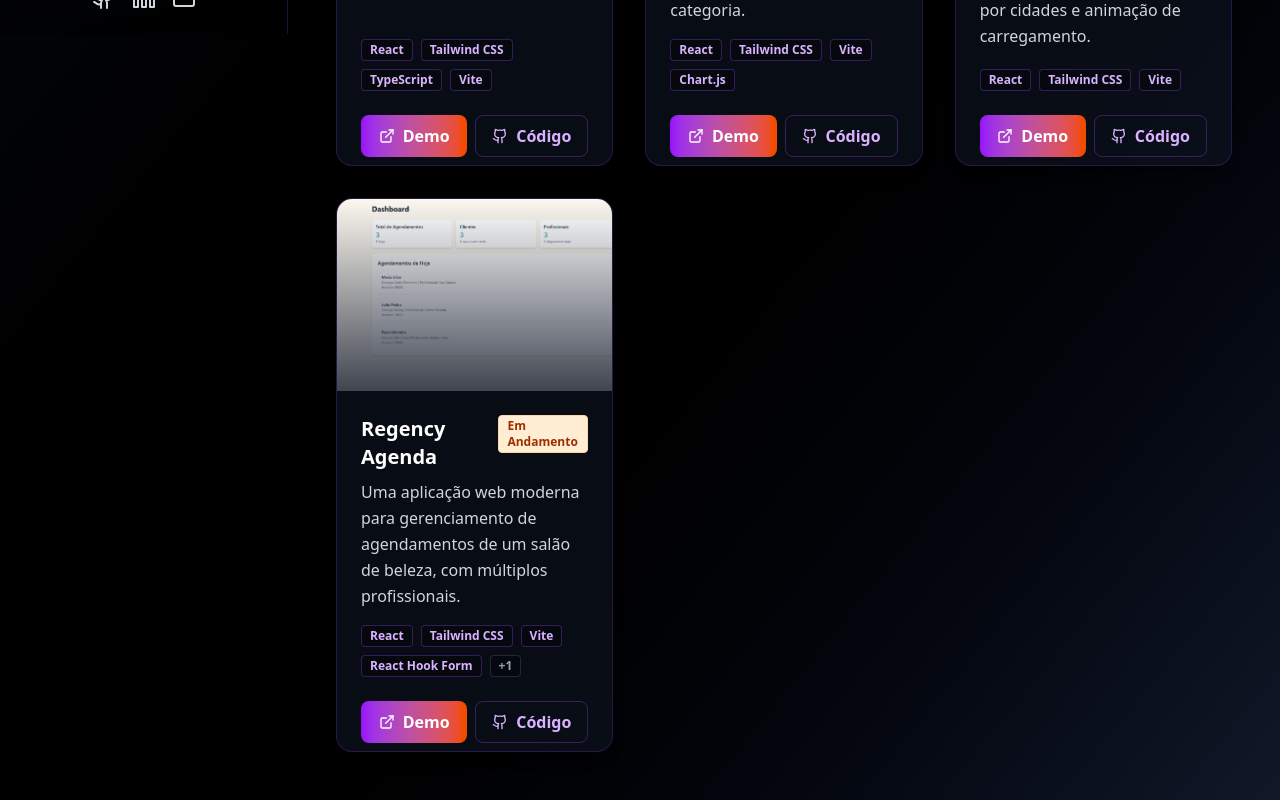
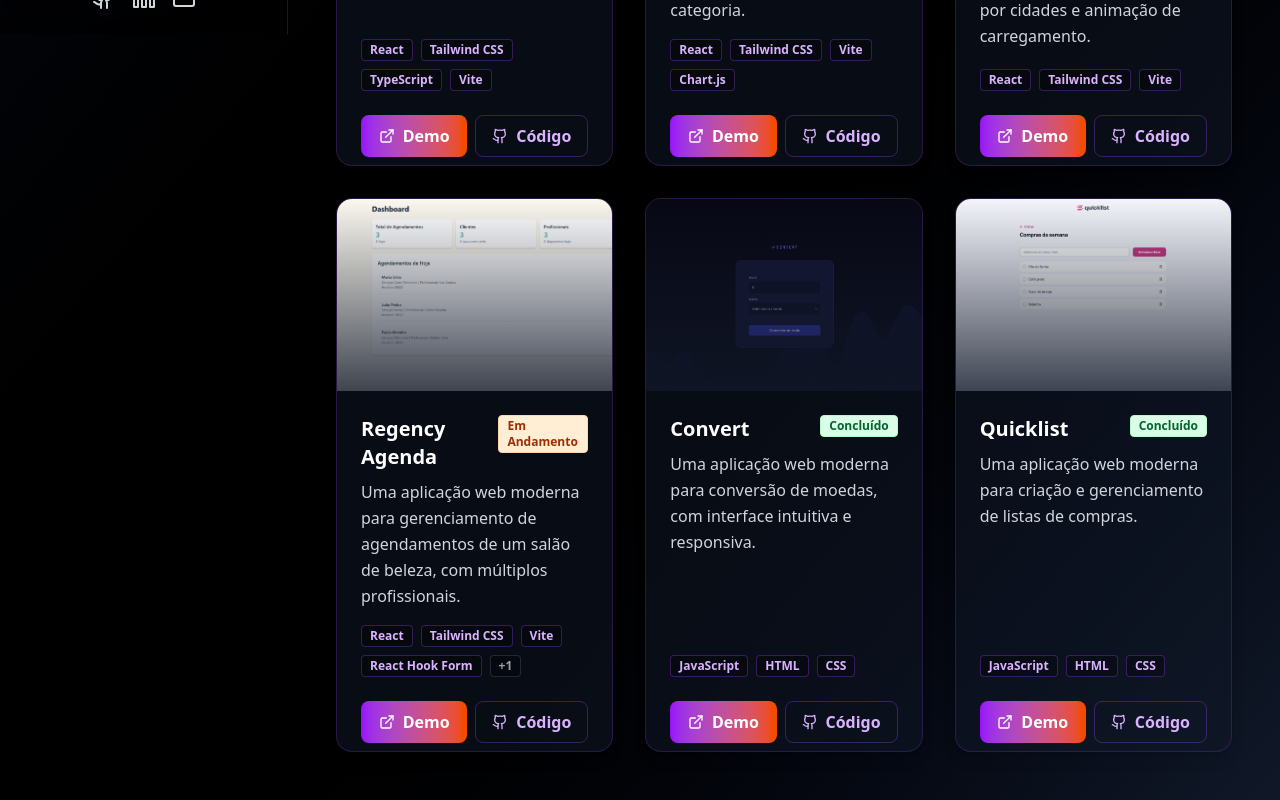
Before and after one commit to malopez23/marcelo-lopez, a React (Vite) app: page /projects in a window 1280 px wide. Shown: the part 766-1566 px from the top of the page. Built offline with nearby package versions, Linux system fonts and the light colour scheme; the HTML template or start-up script is replaced by a standard one.

Commit message:
update: adiciona card do projeto Quicklist e Convert na seção de projetos

```diff
--- a/src/pages/Projects.jsx
+++ b/src/pages/Projects.jsx
@@ -48,9 +48,39 @@ const PROJECTS = [
     image_url: "/assets/RegencyAgenda.png",
     featured: false,
     status: "in_progress",
-    technologies: ["React", "Tailwind CSS", "Vite", "React Hook Form", "date-fns"],
+    technologies: [
+      "React",
+      "Tailwind CSS",
+      "Vite",
+      "React Hook Form",
+      "date-fns",
+    ],
     demo_url: "https://regency-agenda.vercel.app/",
     github_url: "https://github.com/malopez23/regency-agenda",
+  },
+  {
+    id: 5,
+    title: "Convert",
+    description:
+      "Uma aplicação web moderna para conversão de moedas, com interface intuitiva e responsiva.",
+    image_url: "/assets/Convert.png",
+    featured: false,
+    status: "completed",
+    technologies: ["JavaScript", "HTML", "CSS"],
+    demo_url: "https://convert-nine-tau.vercel.app",
+    github_url: "https://github.com/malopez23/convert",
+  },
+  {
+    id: 6,
+    title: "Quicklist",
+    description:
+      "Uma aplicação web moderna para criação e gerenciamento de listas de compras.",
+    image_url: "/assets/Quicklist.png",
+    featured: false,
+    status: "completed",
+    technologies: ["JavaScript", "HTML", "CSS"],
+    demo_url: "https://quicklist-tawny.vercel.app",
+    github_url: "https://github.com/malopez23/quicklist",
   },
 ];
 
@@ -240,7 +270,7 @@ export default function Projects() {
                         </span>
                         <span
                           className={`ml-2 px-2 py-0.5 rounded text-xs font-semibold border ${getStatusColor(
-                            project.status
+                            project.status,
                           )}`}
                         >
                           {getStatusText(project.status)}
```
Also changed, not shown: public/assets/Convert.png (added), public/assets/Quicklist.png (added).
